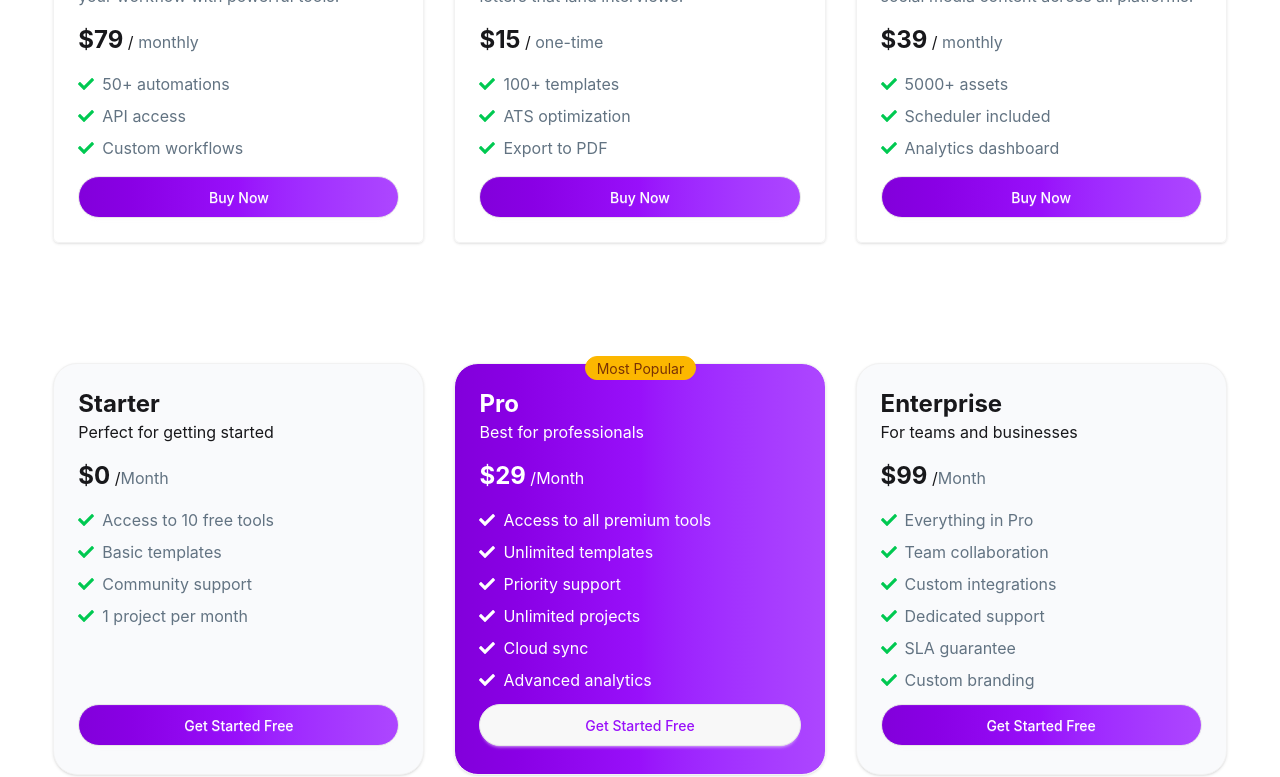
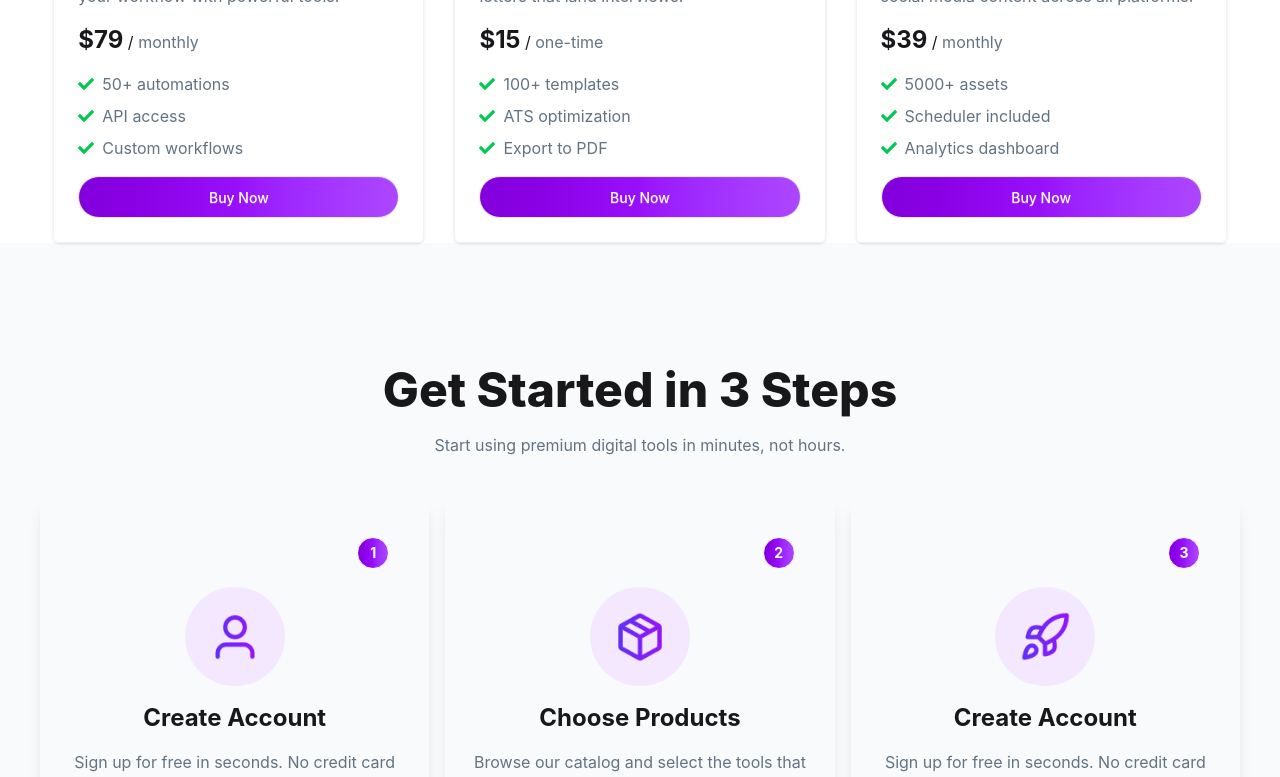
Before and after one commit to sadikur-sadik/B13-A6-DigiTools-Platform, a React (Vite) app: page / in a window 1280 px wide. Shown: the part 2000-2777 px from the top of the page. Built offline with nearby package versions, Linux system fonts and the light colour scheme.

Commit message:
Steps Section

```diff
--- a/src/App.jsx
+++ b/src/App.jsx
@@ -4,6 +4,7 @@ import NavBar from './NavBar/NavBar'
 import Hero from './Hero/Hero'
 import Stats from './Stats/Stats'
 import Demo from './Demo/Demo'
+import Steps from './Steps/Steps'
 import Subscriptions from './Subscriptions/Supscriptions'
 
 const digitoolsProducts = async() => {
@@ -32,7 +33,9 @@ function App() {
 
         </Subscriptions>
       </Suspense>
-
+      <Suspense>
+        <Steps></Steps>
+      </Suspense>
       <Suspense>
         <Demo>
 
--- a/src/Demo/Demo.jsx
+++ b/src/Demo/Demo.jsx
@@ -3,7 +3,13 @@ import { FaCheck } from "react-icons/fa";
 
 const Demo = () => {
     return (
-        <div className='lg:max-w-300 max-w-180 w-11/12 mx-auto grid md:grid-cols-2 lg:grid-cols-3 grid-cols-1 gap-7.5 rounded-md my-30'>
+        <div className='md:py-30 py-20 space-y-10 w-full'>
+             <div className='space-y-4'>
+                <h1 className='md:font-extrabold md:text-[48px] text-4xl font-bold text-center'>Simple, Transparent Pricing</h1>
+                <p className='text-[#627382FF] text-center'>Choose the plan that fits your needs. Upgrade or downgrade anytime.</p>
+            </div>
+        <div className='lg:max-w-300 max-w-180 w-11/12 mx-auto grid md:grid-cols-2 lg:grid-cols-3 grid-cols-1 gap-7.5 rounded-md '>
+
             <section className='bg-[#f9fafcFF] border border-[#f2f2f2FF] rounded-3xl md:p-6 p-3 shadow-sm space-y-4 flex flex-col '>
                 <div className='flex-1'>
                     <h3 className='text-2xl font-bold'>Starter</h3>
@@ -70,6 +76,7 @@ const Demo = () => {
                 </div>
             </section>
         </div>
+        </div>
     );
 };
 
--- /dev/null
+++ b/src/Steps/Steps.jsx
@@ -0,0 +1,57 @@
+import React from 'react';
+import step1 from '../assets/user.png';
+import step2 from '../assets/package.png';
+import step3 from '../assets/rocket.png';
+
+const Steps = () => {
+    return (
+        <div className='w-full bg-[#f9fafcFF] md:py-30 py-20 space-y-10'>
+            <div className='space-y-4'>
+                <h1 className='md:font-extrabold md:text-[48px] text-4xl font-bold text-center'>Get Started in 3 Steps</h1>
+                <p className='text-[#627382FF] text-center'>Start using premium digital tools in minutes, not hours.</p>
+            </div>
+            <div className='lg:max-w-300 max-w-180 w-full mx-auto grid md:grid-cols-2 lg:grid-cols-3 grid-cols-1 gap-4'>
+                <section className='flex  flex-col justify-center rounded-xl py-22.5 px-6 relative space-y-4 shadow-lg'>
+                    <div className="badge from-0% to-100% bg-linear-to-r absolute from-purple-700 w-8 h-8 rounded-full via-purple-600 to-purple-500 text-white text-md font-bold top-10 right-10">1</div>
+
+                    <div className='w-25 h-24.75 p-6 bg-purple-100 rounded-full mx-auto'>
+                        <img src={step1} alt="" />
+                    </div>
+                    <div className='space-y-4 text-center'>
+                        <h1 className='text-2xl font-bold'>Create Account</h1>
+                        <p className='text-[#627382FF]'>Sign up for free in seconds. No credit card required to get started.</p>
+                    </div>
+
+                </section>
+                <section className='flex  flex-col justify-center rounded-xl py-22.5 px-6 relative space-y-4 shadow-lg'>
+                    <div className="badge from-0% to-100% bg-linear-to-r absolute from-purple-700 w-8 h-8 rounded-full via-purple-600 to-purple-500 text-white text-md font-bold top-10 right-10">2</div>
+
+                    <div className='w-25 h-24.75 p-6 bg-purple-100 rounded-full mx-auto'>
+                        <img src={step2} alt="" />
+                    </div>
+                    <div className='space-y-4 text-center'>
+                        <h1 className='text-2xl font-bold'>Choose Products</h1>
+                        <p className='text-[#627382FF]'>Browse our catalog and select the tools
+                            that fit your needs..
+                        </p>
+                    </div>
+
+                </section>
+                <section className='flex  flex-col justify-center rounded-xl  py-22.5 px-6 relative space-y-4 shadow-lg'>
+                    <div className="badge from-0% to-100% bg-linear-to-r absolute from-purple-700 w-8 h-8 rounded-full via-purple-600 to-purple-500 text-white text-md font-bold top-10 right-10">3</div>
+
+                    <div className='w-25 h-24.75 p-6 bg-purple-100 rounded-full mx-auto'>
+                        <img src={step3} alt="" />
+                    </div>
+                    <div className='space-y-4 text-center'>
+                        <h1 className='text-2xl font-bold'>Create Account</h1>
+                        <p className='text-[#627382FF]'>Sign up for free in seconds. No credit card required to get started.</p>
+                    </div>
+
+                </section>
+            </div>
+        </div>
+    );
+};
+
+export default Steps;
```
